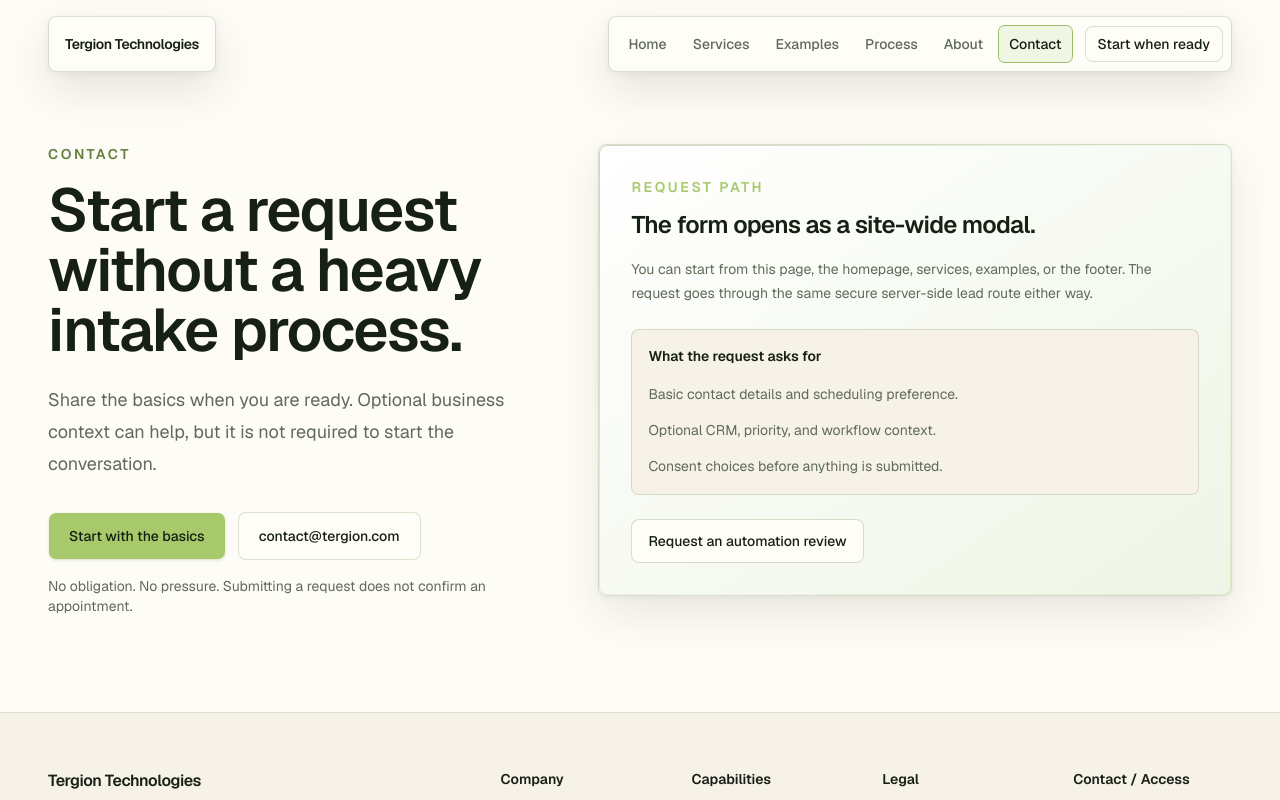
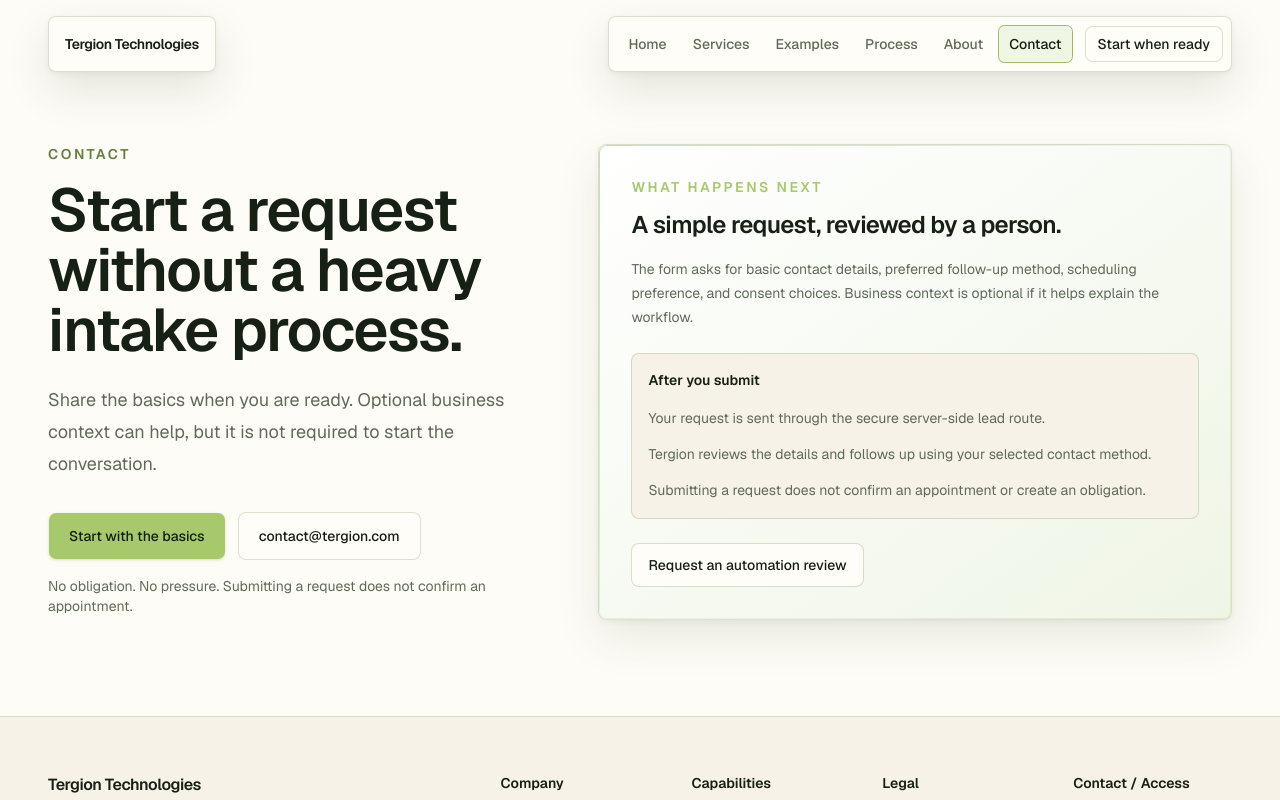
Before and after one commit to Tergion/Tergion-Technologies, a Next.js app: page /contact in a window 1280 px wide. Shown: the top 800 px of the page. Built offline with nearby package versions, Linux system fonts and the light colour scheme; no server answers.

Commit message:
Consolidate contact next steps card
- Replace the request path copy with the consolidated what happens next message.

- Add the after you submit panel with server-side routing and follow-up details.

- Keep the existing request modal call to action in the right-side card.

```diff
--- a/app/contact/page.tsx
+++ b/app/contact/page.tsx
@@ -44,24 +44,32 @@
 
         <GlassCard className="p-6 md:p-8">
           <p className="text-sm font-semibold uppercase tracking-[0.18em] text-primary">
-            Request path
+            What happens next
           </p>
           <h2 className="mt-3 text-2xl font-semibold tracking-tight text-foreground">
-            The form opens as a site-wide modal.
+            A simple request, reviewed by a person.
           </h2>
           <p className="mt-4 text-sm leading-6 text-muted-foreground">
-            You can start from this page, the homepage, services, examples, or
-            the footer. The request goes through the same secure server-side
-            lead route either way.
+            The form asks for basic contact details, preferred follow-up method,
+            scheduling preference, and consent choices. Business context is
+            optional if it helps explain the workflow.
           </p>
           <div className="mt-6 rounded-lg border border-[color:var(--field-border)] bg-[var(--field-bg-muted)] p-4">
             <h3 className="text-sm font-semibold text-foreground">
-              What the request asks for
+              After you submit
             </h3>
             <ul className="mt-4 space-y-3 text-sm leading-6 text-muted-foreground">
-              <li>Basic contact details and scheduling preference.</li>
-              <li>Optional CRM, priority, and workflow context.</li>
-              <li>Consent choices before anything is submitted.</li>
+              <li>
+                Your request is sent through the secure server-side lead route.
+              </li>
+              <li>
+                Tergion reviews the details and follows up using your selected
+                contact method.
+              </li>
+              <li>
+                Submitting a request does not confirm an appointment or create
+                an obligation.
+              </li>
             </ul>
           </div>
           <div className="mt-6">
```
